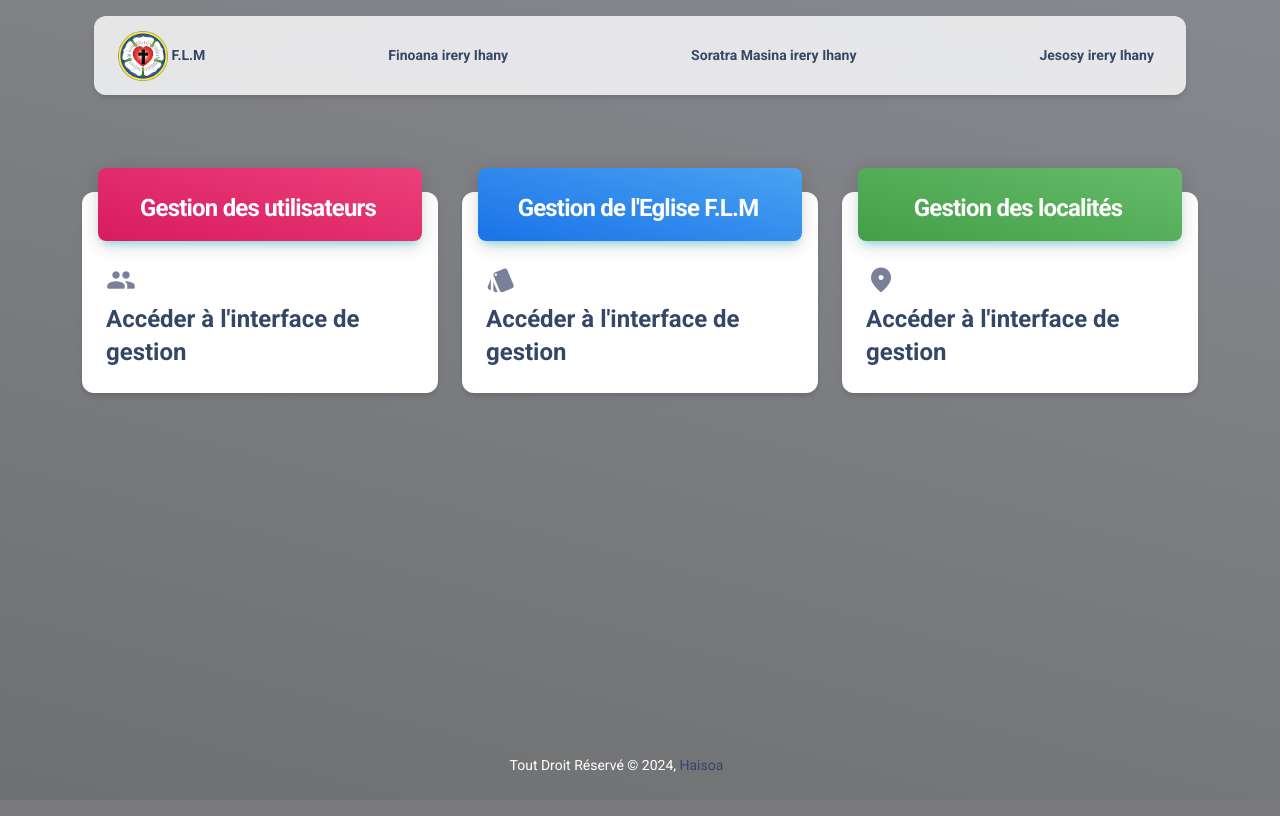
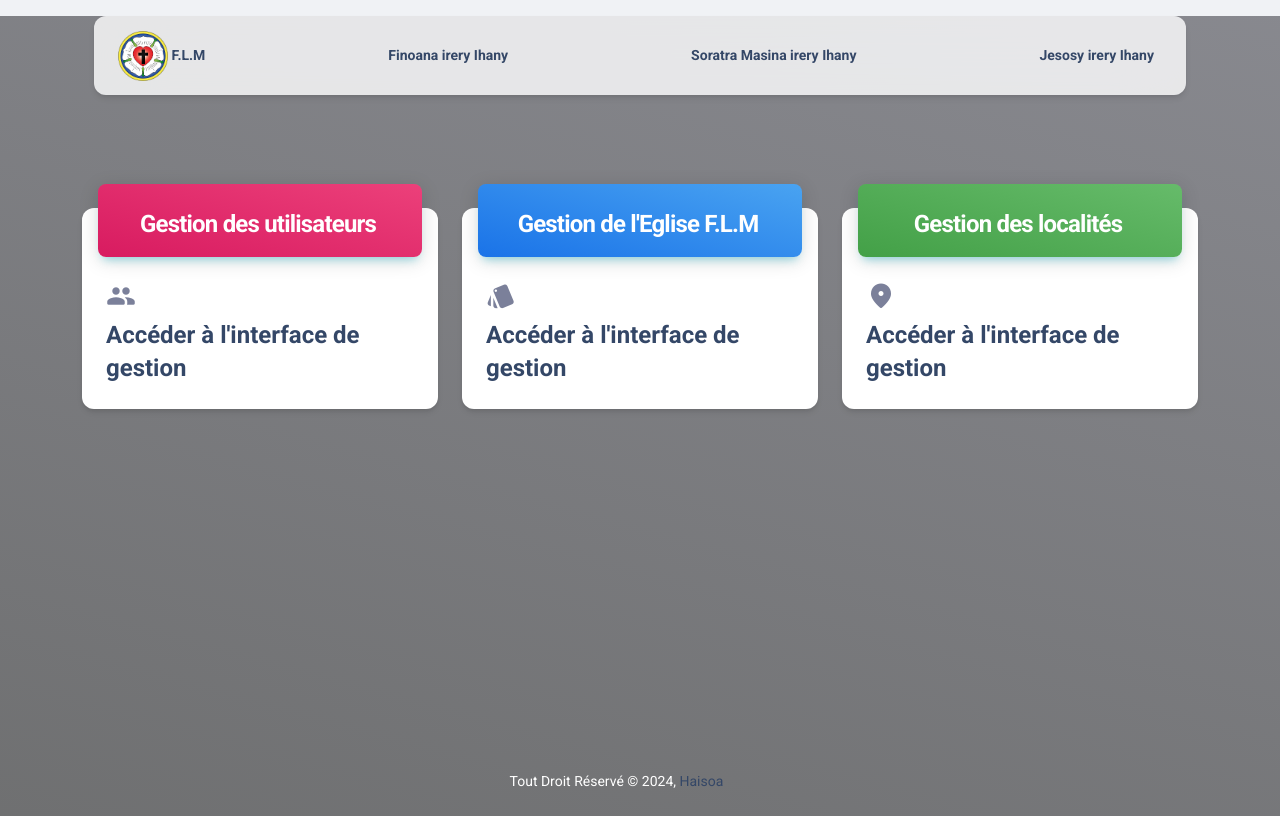
Before and after one commit to kevinliddel/flm_test, a Django app: page / in a window 1280 px wide. Before the commit the page ends 772 px from the top, so only its background shows below. Run offline with Django 4.2, Linux system fonts and the light colour scheme; the visitor is signed in with stand-in values (Sample User, id 1); some libraries are stand-ins or nearby versions.

Commit message:
Update index.html

```diff
--- a/templates/statistic/index.html
+++ b/templates/statistic/index.html
@@ -64,7 +64,7 @@
           </div>
         </div>
     </div>
-    <main class="main-content mt-0 top-3">
+    <main class="main-content mt-3">
         <div class="page-header align-items-start min-vh-100">
             <span class="mask bg-gradient-dark opacity-6"></span>
             <div class="container mt-10">
```
